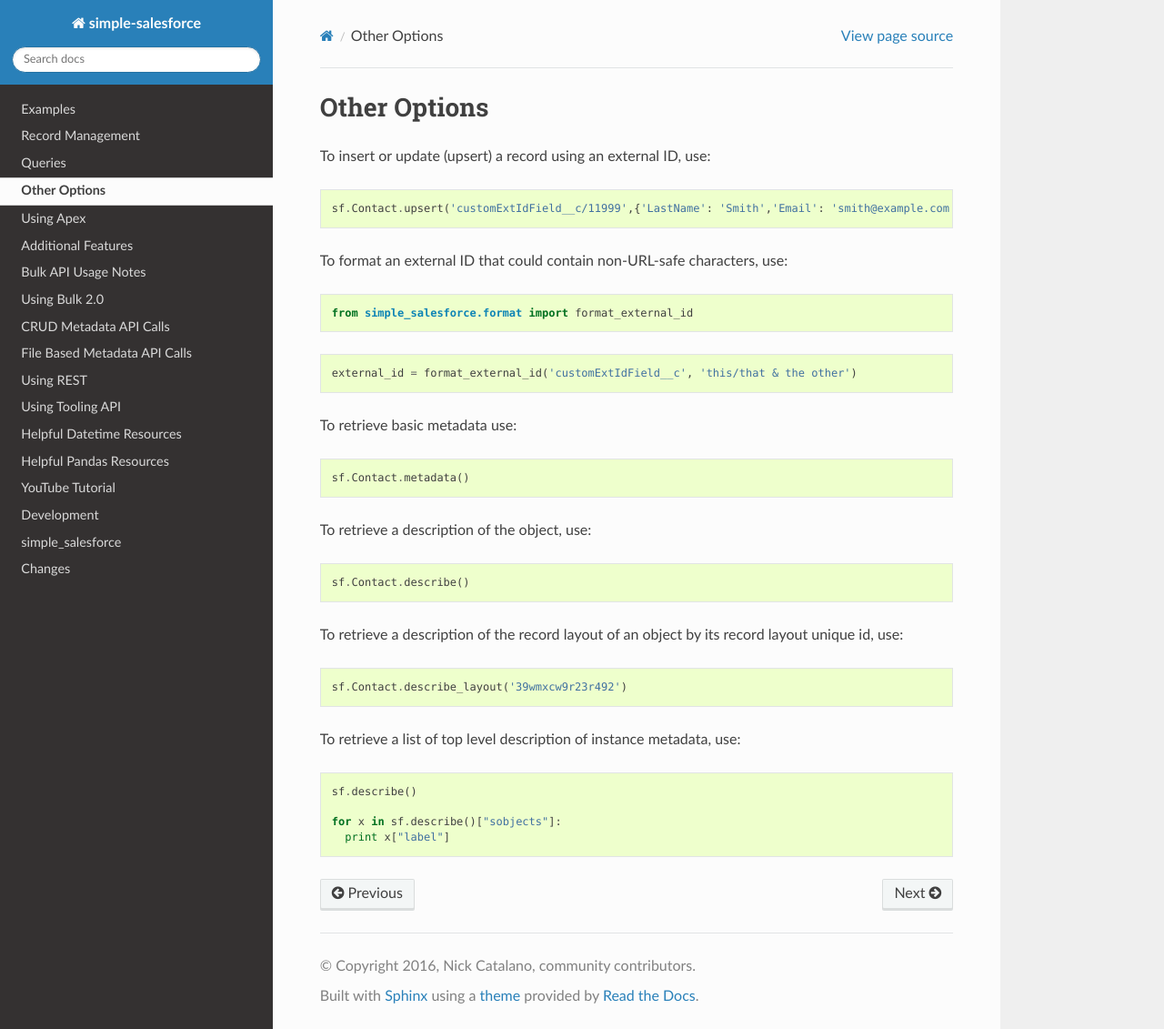
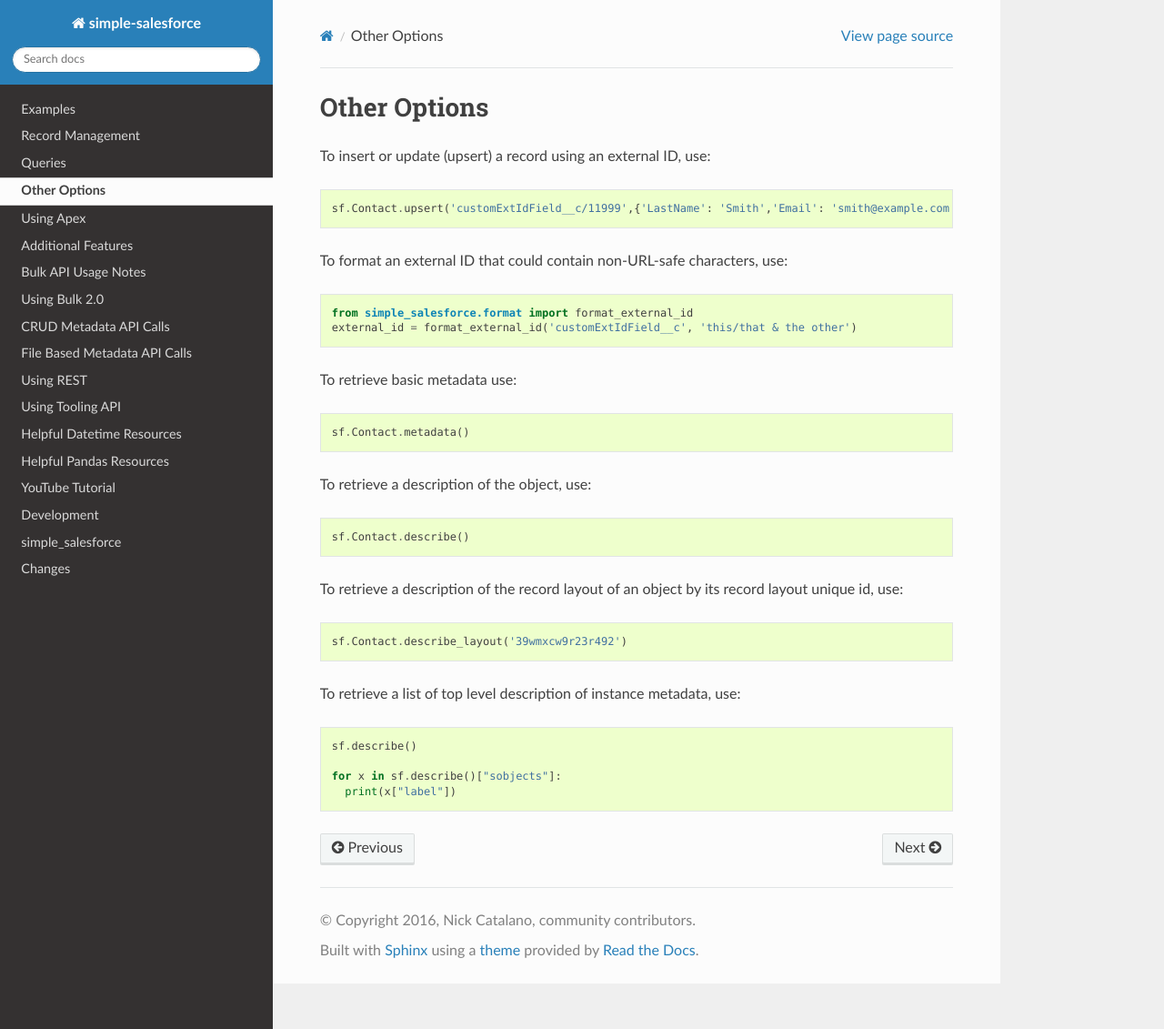
Before and after one commit to simple-salesforce/simple-salesforce, a Sphinx documentation site: the page built from docs/user_guide/misc.rst, in a window 1280 px wide and 1131 px high. Shown: the whole window at 91% size. Built offline with Sphinx 7.4.7 and the Read the Docs theme 3.1.0, drawn with Linux system fonts in a browser that asks for light colours; pages that are not in the unit, such as notebooks, are missing from menus.

Commit message:
additional cleanup

```diff
--- a/docs/user_guide/misc.rst
+++ b/docs/user_guide/misc.rst
@@ -12,9 +12,6 @@
 .. code-block:: python
 
     from simple_salesforce.format import format_external_id
-
-.. code-block:: python
-
     external_id = format_external_id('customExtIdField__c', 'this/that & the other')
 
 To retrieve basic metadata use:
@@ -42,4 +39,4 @@
     sf.describe()
 
     for x in sf.describe()["sobjects"]:
-      print x["label"]
+      print(x["label"])
--- a/docs/user_guide/tooling.rst
+++ b/docs/user_guide/tooling.rst
@@ -5,7 +5,6 @@
 
 Retrieve objects:
 .. code-block:: python
-
 
     result = sf.toolingexecute('sobjects/GlobalValueSet/ABCDEFG')
 
```
